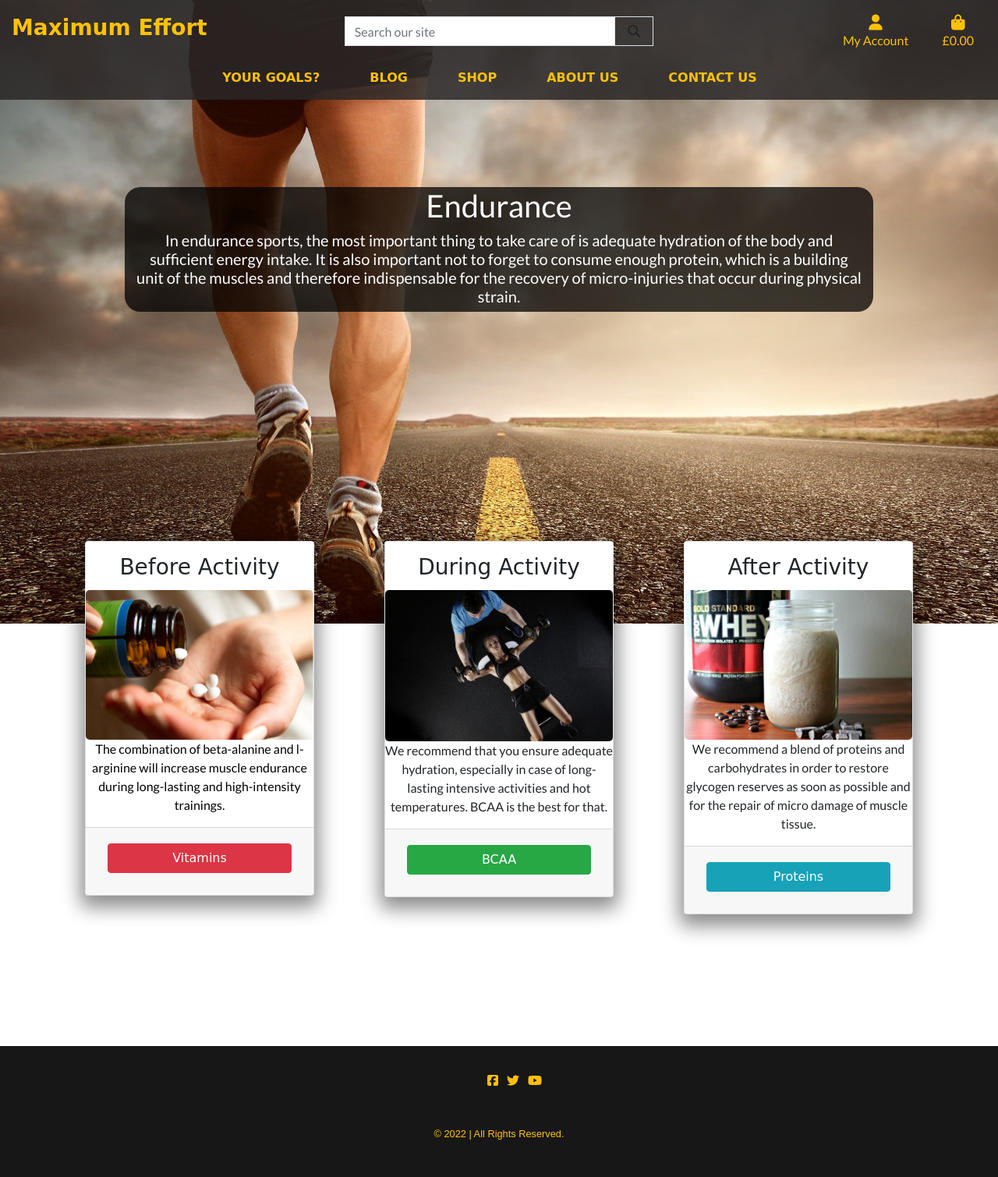
After one commit to PaulBowden673/Projects-MP-MP4, a Django app: page /endurance/ in a window 1280 px wide. The commit adds this page. Shown: the whole page at 78% size. Run offline with Django 3.2, Linux system fonts and the light colour scheme; parts of the project's set-up code (start-up, migrations or seed data) failed here and were passed over; some libraries are stand-ins or nearby versions; some web fonts are replaced.

Commit message:
added endurance html

```diff
--- /dev/null
+++ b/home/templates/home/endurance.html
@@ -0,0 +1,74 @@
+{% extends "base.html" %}
+{% load static %}
+
+{% block page_header %}
+{% endblock %}
+
+{% block content %}
+<div id="endurance">
+    <div class="overlay"></div>
+    <div class="container lose-weight">
+        <div class="row">
+        <div class="col">
+            <h1>Endurance</h1>
+            <h5>
+                In endurance sports, the most important thing to take care of is adequate hydration of the body and
+                sufficient energy intake. It is also important not to forget to consume enough protein, which is a
+                building unit of the
+                muscles and therefore indispensable for the recovery of micro-injuries that occur during physical
+                strain.
+            </h5>
+        </div>
+    </div>
+</div>
+</div>
+<!-----------3 cards ------>
+<div class="container-fluid">
+    <div class="row rekomend">
+        <div class="card-container card-group">
+            <div class="col-lg-4 col-md-12 col-sm-12">
+                <div class="card">
+                    <h3 class="card-title text-center pt-3">Before Activity</h3>
+                    <img src="{% static 'media/fat-burning.jpg' %}" class="card_img card_img-bottom" alt="" />
+                    <p class="text-center text-black">The combination of beta-alanine and l-arginine will increase
+                        muscle endurance during long-lasting and high-intensity trainings.</p>
+                    <div class="card-footer">
+                        <h3 class="text-center p-2">
+                        <a href="{% url 'products' %}?category=vitamins"><button type="button"
+                                class="btn btn-danger btn-block">Vitamins</button></a>
+                    </h3>
+                </div>
+                </div>
+            </div>
+            <div class="col-lg-4 col-md-12 col-sm-12">
+                <div class="card">
+                    <h3 class="card-title text-center pt-3">During Activity</h3>
+                    <img src="{% static 'media/training.jpg' %}" class="card_img card_img-bottom" alt="" />
+                    <p class="text-center">We recommend that you ensure adequate hydration, especially in case of
+                        long-lasting intensive activities and hot temperatures. BCAA is the best for that.</p>
+                    <div class="card-footer">
+                        <h3 class="text-center p-2">
+                        <a href="{% url 'products' %}?category=bcaa"><button type="button"
+                                class="btn btn-success btn-block">BCAA</button></a>
+                    </h3>
+                </div>
+                </div>
+            </div>
+            <div class="col-lg-4 col-md-12 col-sm-12">
+                <div class="card">
+                    <h3 class="card-title text-center pt-3">After Activity</h3>
+                    <img src="{% static 'media/protein-shakes.jpg' %}" class="card_img card_img-bottom" alt="" />
+                    <p class="text-center">We recommend a blend of proteins and carbohydrates in order to restore
+                        glycogen reserves as soon as possible and for the repair of micro damage of muscle tissue.</p>
+                    <div class="card-footer">
+                        <h3 class="text-center p-2">
+                        <a href="{% url 'products' %}?category=proteins"><button type="button"
+                                class="btn btn-info  btn-block">Proteins</button></a>
+                    </h3>
+                </div>
+                </div>
+            </div>
+        </div>
+    </div>
+</div>
+{% endblock %}
--- a/home/urls.py
+++ b/home/urls.py
@@ -1,6 +1,5 @@
 from django.urls import path
-from home.views import AboutView, ContactView, LivehealthyView, GainweightView, LoseweightView
-# , EnduranceView,
+from home.views import AboutView, ContactView, LivehealthyView, GainweightView, LoseweightView, EnduranceView
 from . import views
 
 urlpatterns = [
@@ -8,7 +7,7 @@ urlpatterns = [
     path('about/', AboutView.as_view(), name='about'),
     path('lose-weight/', LoseweightView.as_view(), name='lose-weight'),
     path('gain-weight/', GainweightView.as_view(), name='gain-weight'),
-    # path('endurance/', EnduranceView.as_view(), name='endurance'),
+    path('endurance/', EnduranceView.as_view(), name='endurance'),
     path('live-healthy/', LivehealthyView.as_view(), name='live-healthy'),
     path('contact/', ContactView.as_view(), name='contact'),
 ]
--- a/static/css/base.css
+++ b/static/css/base.css
@@ -274,7 +274,6 @@ body {
 
 .about h3 {
     font-family: "Stalinist One", cursive;
-    text-decoration: underline;
     margin-bottom: 40px;
 }
 
--- a/templates/includes/main_nav.html
+++ b/templates/includes/main_nav.html
@@ -7,7 +7,7 @@
             <div class="dropdown-menu border-0.5" aria-labelledby="trainings">
                 <a href="{% url 'lose-weight' %}" class="dropdown-item">Lose weight</a>
                 <a href="{% url 'gain-weight' %}" class="dropdown-item ">Gain weight</a>
-                <a href="" class="dropdown-item ">Increase Endurance</a>
+                <a href="{% url 'endurance' %}" class="dropdown-item ">Increase Endurance</a>
                 <a href="{% url 'live-healthy' %}" class="dropdown-item ">Live healthy</a>
             </div>
         </li>
```
